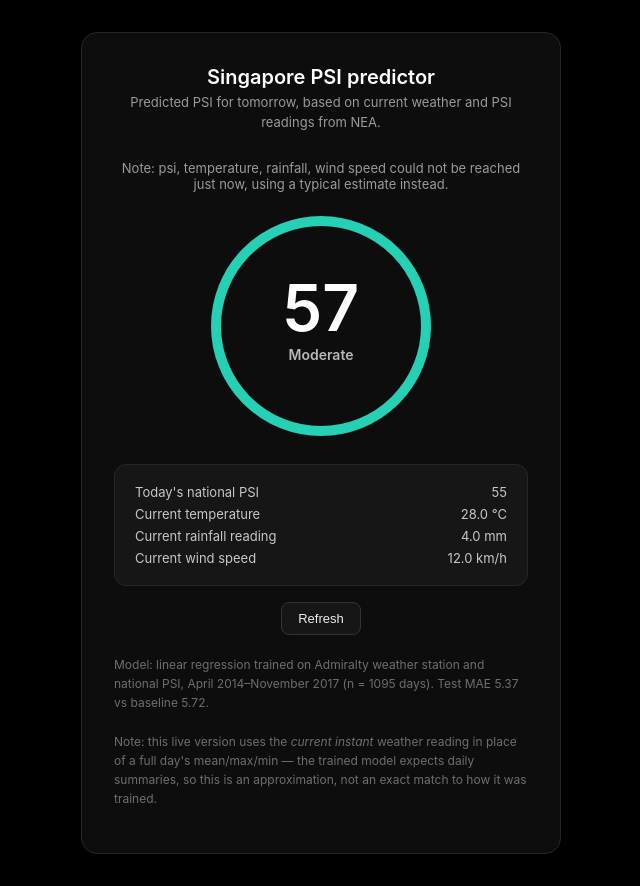
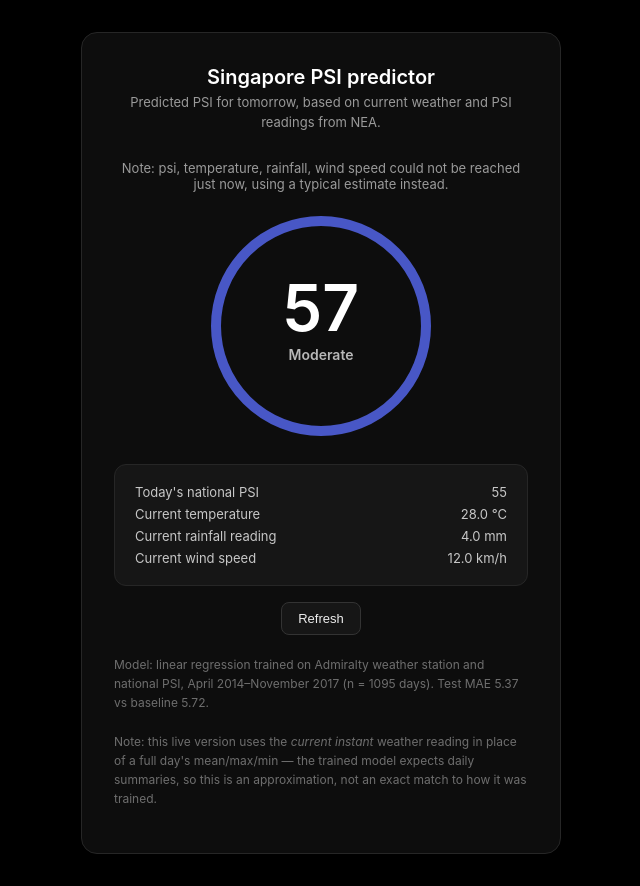
Before and after one commit to kynanandjhanchun/PSI_predictor, a plain HTML site: page index.html in a window 1280 px wide. Shown: the whole page, without its empty margins (319-959 px from the left). Drawn offline with Linux system fonts and the light colour scheme; no server answers.

Commit message:
Update 1 index.html

```diff
--- a/index.html
+++ b/index.html
@@ -150,14 +150,18 @@ function getBand(v){
   return 'Hazardous';
 }
 
-// Smooth blue (clean) to red (hazardous) color, based on PSI value.
-// Hue 210 (blue) at PSI 0, sweeping down to hue 0 (red) at PSI 300+.
+// Direct RGB interpolation from blue (low PSI) to red (high PSI), passing through
+// purple in the middle -- deliberately avoids sweeping through the hue circle,
+// which would pass through green (misleadingly signalling "good") at mid-range PSI.
 function getGaugeColor(v){
   const clamped = Math.max(0, Math.min(300, v));
   const t = clamped / 300;
-  const hue = 210 - (210 * t);
-  const lightness = 50 - (10 * t);
-  return 'hsl(' + hue.toFixed(0) + ', 70%, ' + lightness.toFixed(0) + '%)';
+  const blue  = { r: 37,  g: 99,  b: 235 };
+  const red   = { r: 220, g: 38,  b: 38 };
+  const r = Math.round(blue.r + (red.r - blue.r) * t);
+  const g = Math.round(blue.g + (red.g - blue.g) * t);
+  const b = Math.round(blue.b + (red.b - blue.b) * t);
+  return 'rgb(' + r + ', ' + g + ', ' + b + ')';
 }
 
 async function fetchJson(endpoint){
```
